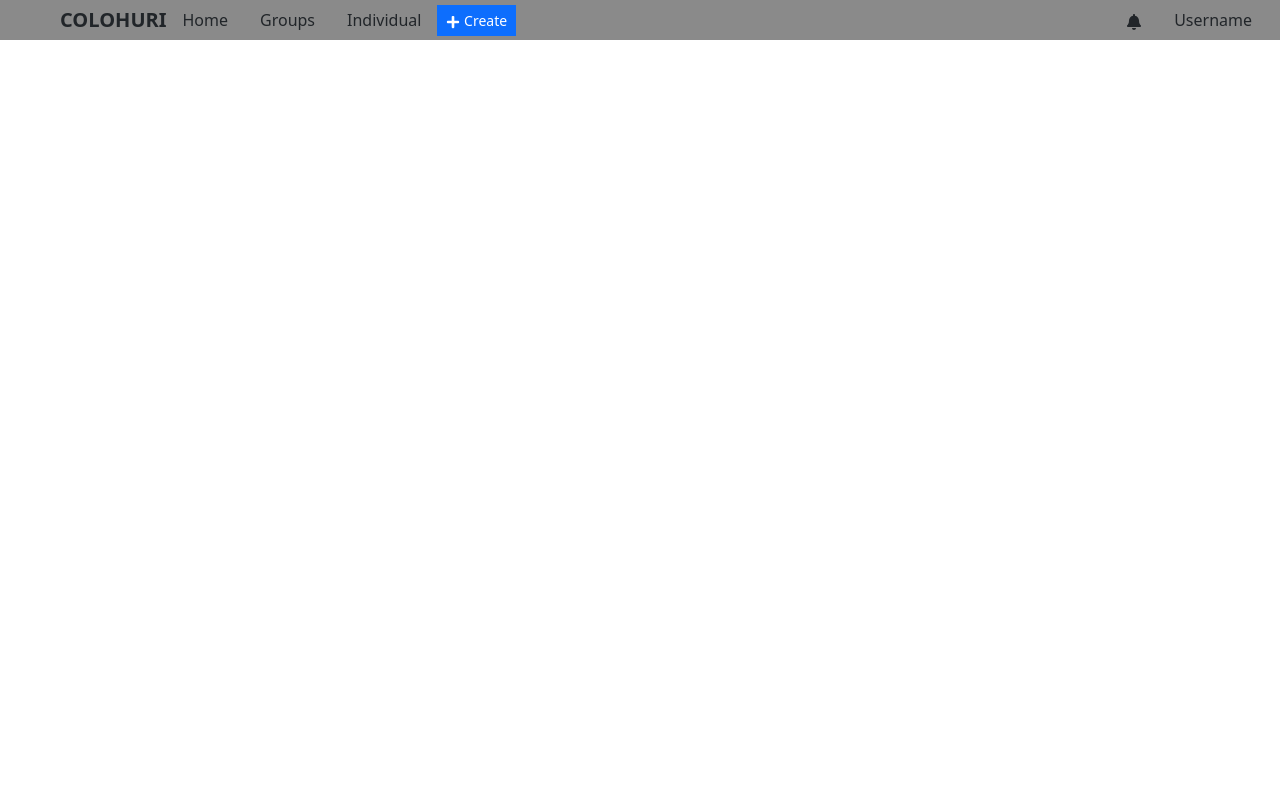
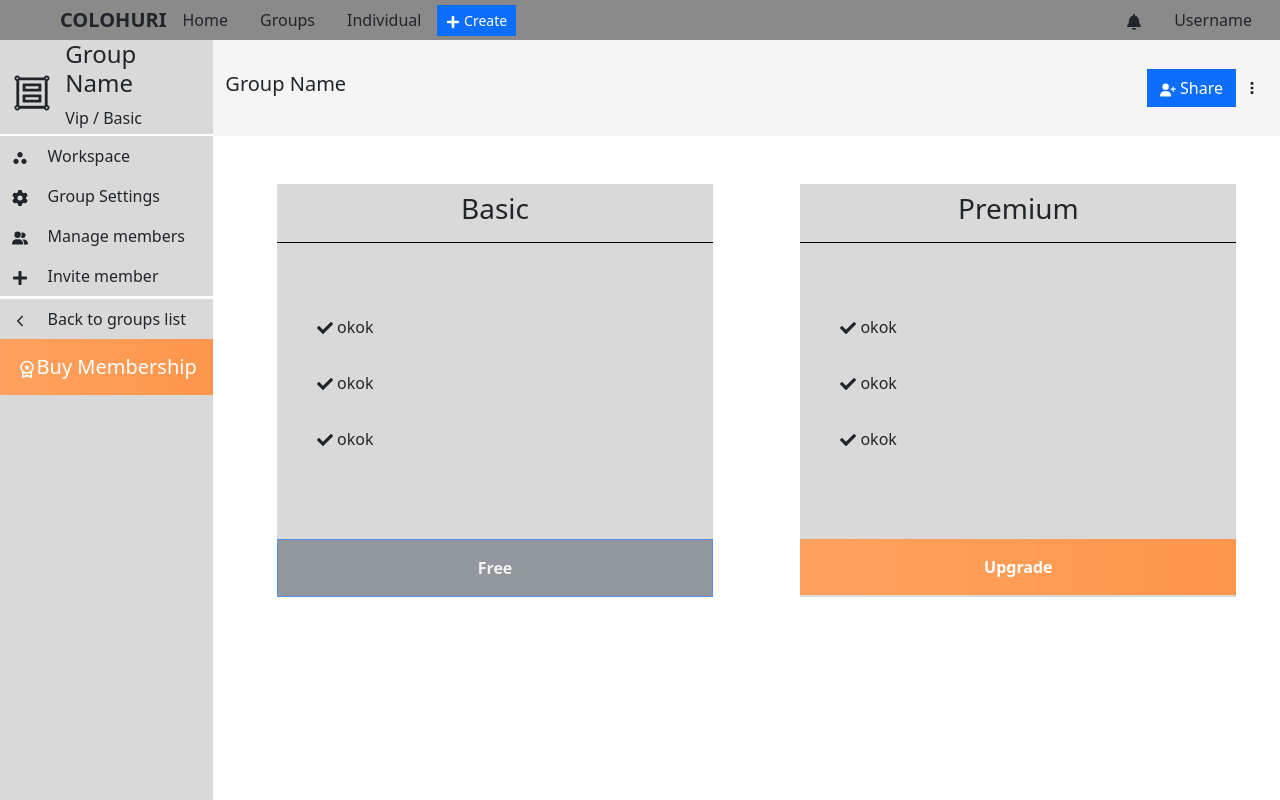
Before and after one commit to anhpham03092003/SDN302, a React (Create React App) app in the folder sdn302/: page /groups/name/membership in a window 1280 px wide. Built offline with nearby package versions, Linux system fonts and the light colour scheme.

Commit message:
fix <groupWorkSpace>

```diff
--- a/sdn302/src/App.js
+++ b/sdn302/src/App.js
@@ -39,7 +39,7 @@ function App() {
           <Route path="otp" element={<OTPInput />} />
           <Route path="resetPass" element={<Reset />} />
 
-          <Route path="/groups" element={<GroupWorkSpace/>}>
+          <Route path="/groups/name" element={<GroupWorkSpace/>}>
               <Route index element={<GroupSpace />} />
               <Route path="membership" element={<BuyMembership />} />
               <Route path="memberList" element={<MemberList />} />
@@ -49,7 +49,7 @@ function App() {
             <Route path="dashboard" element={<Dashboard />} />
           </Route>
 
-          <Route path='/create-group' element={<CreateGroup />}></Route>
+
 
         </Routes>
       </div>
--- a/sdn302/src/Components/GroupColumn.jsx
+++ b/sdn302/src/Components/GroupColumn.jsx
@@ -1,10 +1,17 @@
-import React from 'react'
+import React, { useState } from 'react'
 import { Col, Container, Row } from 'react-bootstrap'
 import { FaPlus } from 'react-icons/fa';
 import { FaRegTrashCan } from 'react-icons/fa6';
 import { IoMdMore } from "react-icons/io";
 import GroupTask from './GroupTask';
+import GroupTaskDetail from './GroupTaskDetail';
 function GroupColumn() {
+    const [show,setShow] = useState(false);
+    const handleRemoveTask =()=>{
+        if(window.confirm("Remove this column?")){
+
+        }
+    }
     return (
         <Container fluid className='py-1'>
             <Row className='my-2'>
@@ -12,17 +19,15 @@ function GroupColumn() {
                 <Col md={3} className='text-end item-hover'><IoMdMore/></Col>
             </Row>
 
-            <Row className='my-2'>
-                <GroupTask/>
-            </Row>
-            <Row className='my-2'>
-                <GroupTask/>
+            <Row className='my-2' onClick={()=>{setShow(true)}}>
+                <GroupTask />
             </Row>
 
             <Row className='my-2'>
                 <Col md={9} className='text-start background-hover p-1'><p className='m-0'> <FaPlus/>  Create task</p></Col>
-                <Col md={3} className='text-end'><FaRegTrashCan className='item-hover' /></Col>
+                <Col md={3} className='text-end'><FaRegTrashCan className='item-hover' onClick={handleRemoveTask}/></Col>
             </Row>
+            <GroupTaskDetail show={show} setShow={setShow}/>
         </Container>
     )
 }
--- a/sdn302/src/Components/GroupSideBar.jsx
+++ b/sdn302/src/Components/GroupSideBar.jsx
@@ -2,9 +2,10 @@ import React from 'react'
 import { Col, Row } from 'react-bootstrap'
 import { FaAngleLeft, FaAngleRight, FaLayerGroup, FaPlus } from 'react-icons/fa'
 import { FaGear, FaUserGroup } from "react-icons/fa6"
-import { MdWorkspaces } from "react-icons/md"
+import { MdOutlineWorkspacePremium, MdWorkspaces } from "react-icons/md"
 import { AiOutlineGroup } from "react-icons/ai";
 import { IoChevronBackOutline } from "react-icons/io5";
+import {Link} from 'react-router-dom'
 function GroupSideBar() {
     return (
         <div>
@@ -18,7 +19,7 @@ function GroupSideBar() {
             <Row className='py-2 sidebar-items'>
                 <Col className='align-content-center text-start' md={2}><MdWorkspaces/></Col>
                 <Col className='align-content-center text-start' md={10}>
-                    <p className='m-0'>Workspace</p>
+                    <p className='m-0'><Link to='   ' className='text-decoration-none text-dark'>Workspace</Link></p>
                 </Col>
             </Row>
             <Row className='py-2 sidebar-items'>
@@ -30,7 +31,7 @@ function GroupSideBar() {
             <Row className='py-2 sidebar-items'>
                 <Col className='align-content-center text-start' md={2}><FaUserGroup/></Col>
                 <Col className='align-content-center text-start' md={10}>
-                    <p className='m-0'> Manage User</p>
+                    <p className='m-0'><Link to='memberList' className='text-decoration-none text-dark'>Manage members</Link>  </p>
                 </Col>
             </Row>
             <Row className='py-2 sidebar-items border-bottom border-3 border-white'>
@@ -42,12 +43,12 @@ function GroupSideBar() {
             <Row className='py-2 sidebar-items'>
                 <Col className='align-content-center text-start' md={2}><IoChevronBackOutline/></Col>
                 <Col className='align-content-center text-start' md={10}>
-                    <p className='m-0'> Back to groups list</p>
+                    <p className='m-0'><Link to='/groups' className='text-decoration-none text-dark'>Back to groups list</Link> </p>
                 </Col>
             </Row>
             <Row className='py-3 btn-membership'>
-                <Col className='align-content-center text-center text-white ' md={12}>
-                    <h5 className='m-0'> Buy Membership</h5>
+                <Col className='align-content-center text-center  ' md={12}>
+                    <h5 className='m-0'> <Link to='membership' className='text-decoration-none text-white'><MdOutlineWorkspacePremium/>Buy Membership</Link></h5>
                 </Col>
             </Row>
         </div>
--- a/sdn302/src/Components/GroupTaskDetail.jsx
+++ b/sdn302/src/Components/GroupTaskDetail.jsx
@@ -5,16 +5,16 @@ import { IoMenu } from 'react-icons/io5'
 import GroupSubTask from './GroupSubTask'
 import { IoMdMenu } from 'react-icons/io'
 
-function GroupTaskDetail() {
+function GroupTaskDetail({show,setShow}) {
     return (
         <Modal
-            show={true}
+            show={show}
             size="xl"
             aria-labelledby="contained-modal-title-vcenter"
             centered
 
         >
-            <Modal.Header closeButton>
+            <Modal.Header closeButton onHide={()=>{setShow(false)}}>
                 <Modal.Title id="contained-modal-title-vcenter">
                     Task Name
                 </Modal.Title>
--- a/sdn302/src/Pages/GroupWorkSpace.jsx
+++ b/sdn302/src/Pages/GroupWorkSpace.jsx
@@ -1,11 +1,14 @@
 import React from 'react'
-import { Col, Container, Row } from 'react-bootstrap'
+import { Button, Col, Container, Row } from 'react-bootstrap'
 import GroupSpace from '../Components/GroupSpace'
 import GroupSideBar from '../Components/GroupSideBar'
 import BuyMembership from '../Components/BuyMembership'
 import {Outlet} from 'react-router-dom'
 import GroupTask from '../Components/GroupTask'
 import GroupTaskDetail from '../Components/GroupTaskDetail'
+import { FaPlus } from 'react-icons/fa'
+import { FaUserPlus } from 'react-icons/fa6'
+import { GrMoreVertical } from 'react-icons/gr'
 
 function GroupWorkSpace() {
   return (
@@ -14,7 +17,14 @@ function GroupWorkSpace() {
           <Col md={2} className='background-color-secondary vh-95'><GroupSideBar /></Col>
           <Col md={10} className=''>
             <Row className='group-header background-color-third vh-12'>
+                <Col md={6} className='align-content-center text-start'>
+                    <h5>Group Name</h5>
+                </Col>
+                <Col md={6} className='align-content-center text-end'>
 
+                    <Button className='rounded-0'><FaUserPlus/> Share</Button>
+                    <GrMoreVertical className='mx-2'/>
+                </Col>
             </Row>
             <Row>
               <Outlet/>
```
